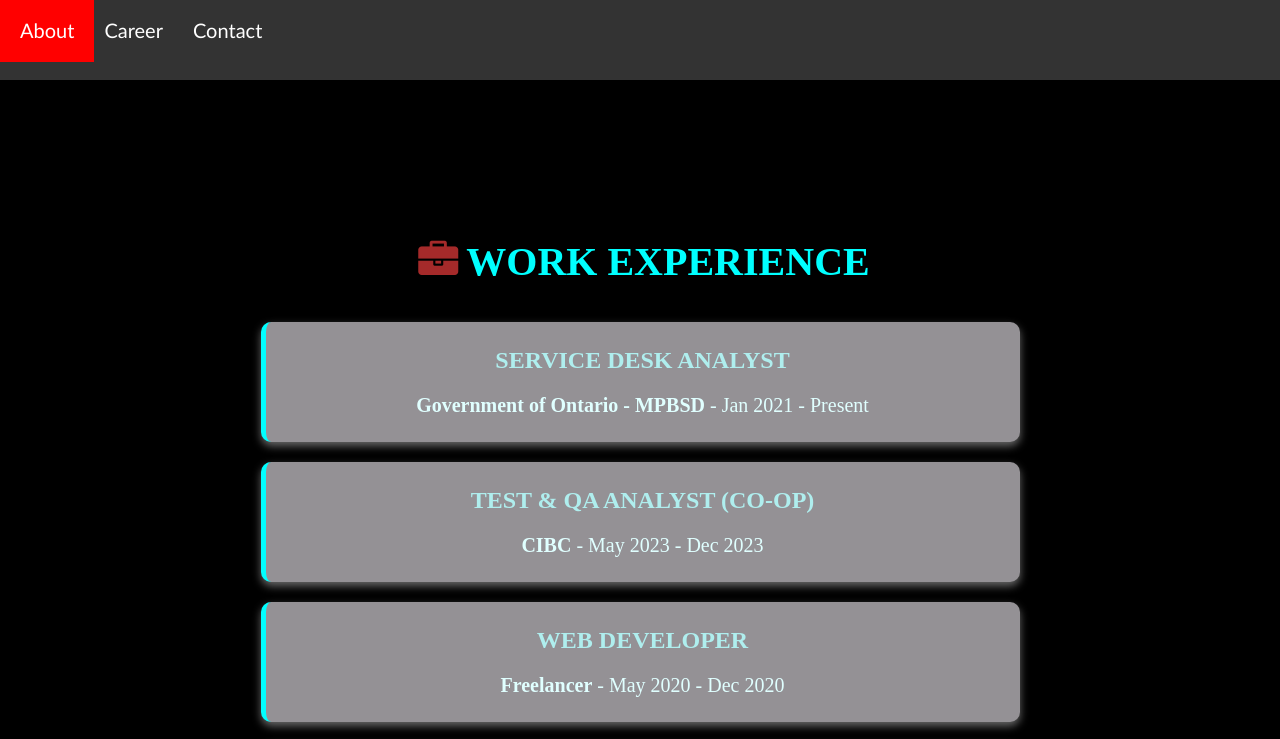
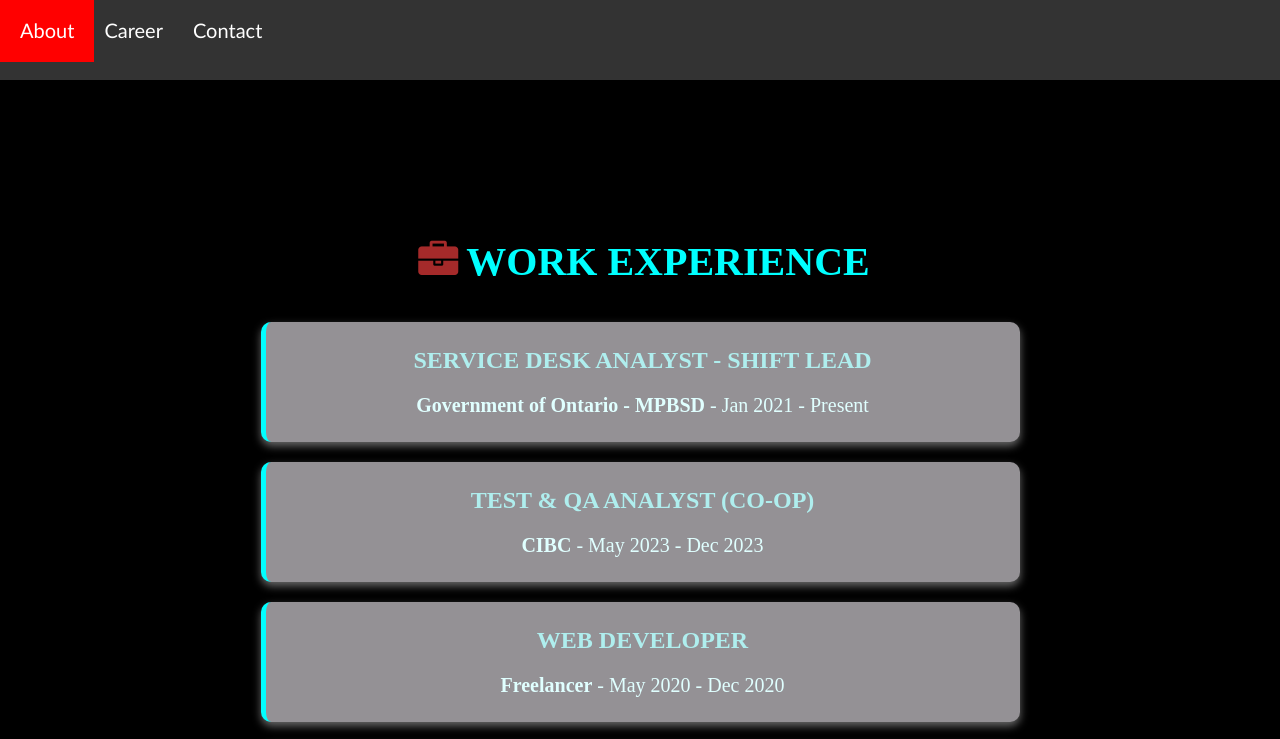
Before and after one commit to rimpaldhillon/rimpaldhillon.github.io, a plain HTML site: page Experience.html in a window 1280 px wide. Shown: the top 739 px of the page. Drawn offline with Linux system fonts and the light colour scheme.

Commit message:
minor change

```diff
--- a/Experience.html
+++ b/Experience.html
@@ -14,7 +14,7 @@
        <h1><i class="fa fa-briefcase" style="color: brown; padding: 8px;"></i>Work Experience</h1>
        <div class="time">
          <div class="job" onclick="Details('job1')">
-            <h2>Service Desk Analyst</h2>
+            <h2>Service Desk Analyst - Shift Lead</h2>
             <p><b>Government of Ontario - MPBSD</b> - Jan 2021 - Present</p>
             <div class ="details" id="job1">
                 <ul>
```
